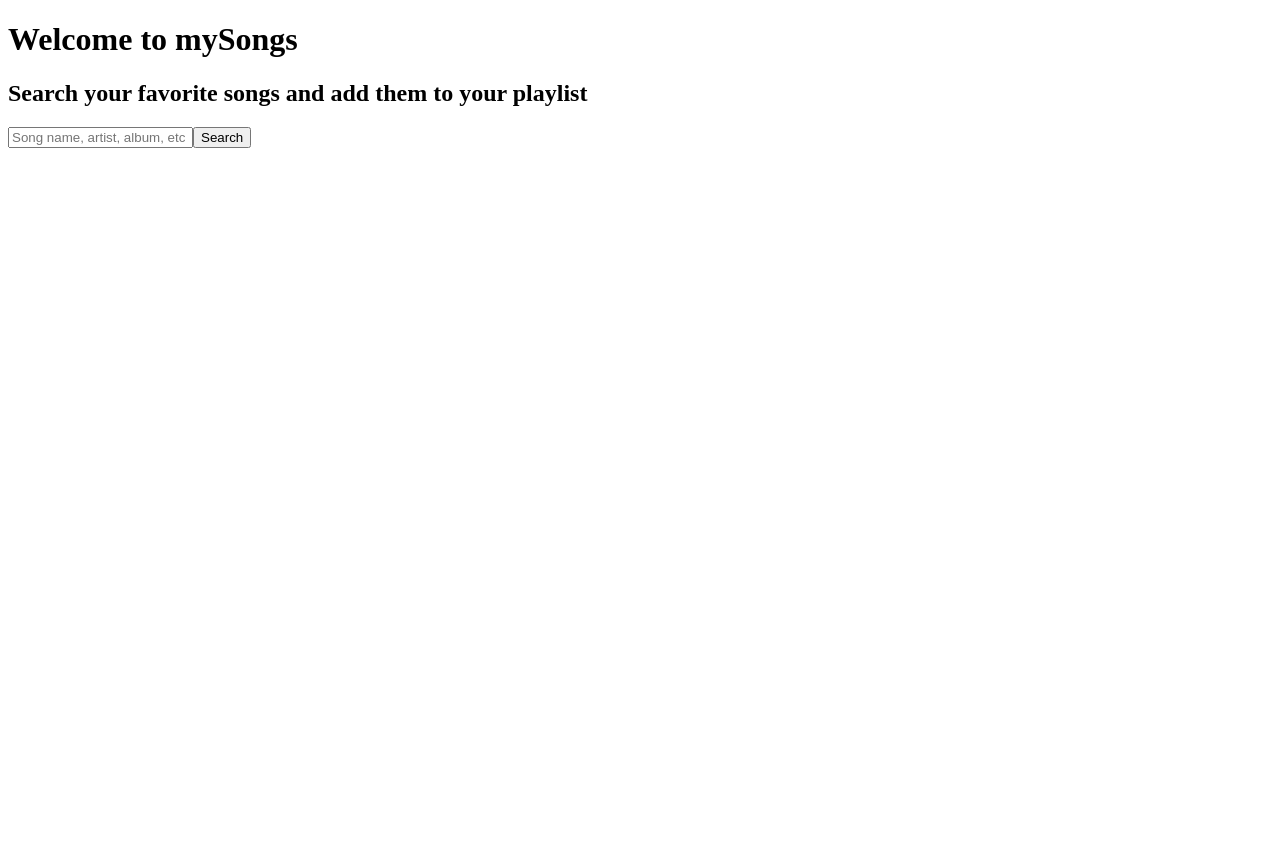
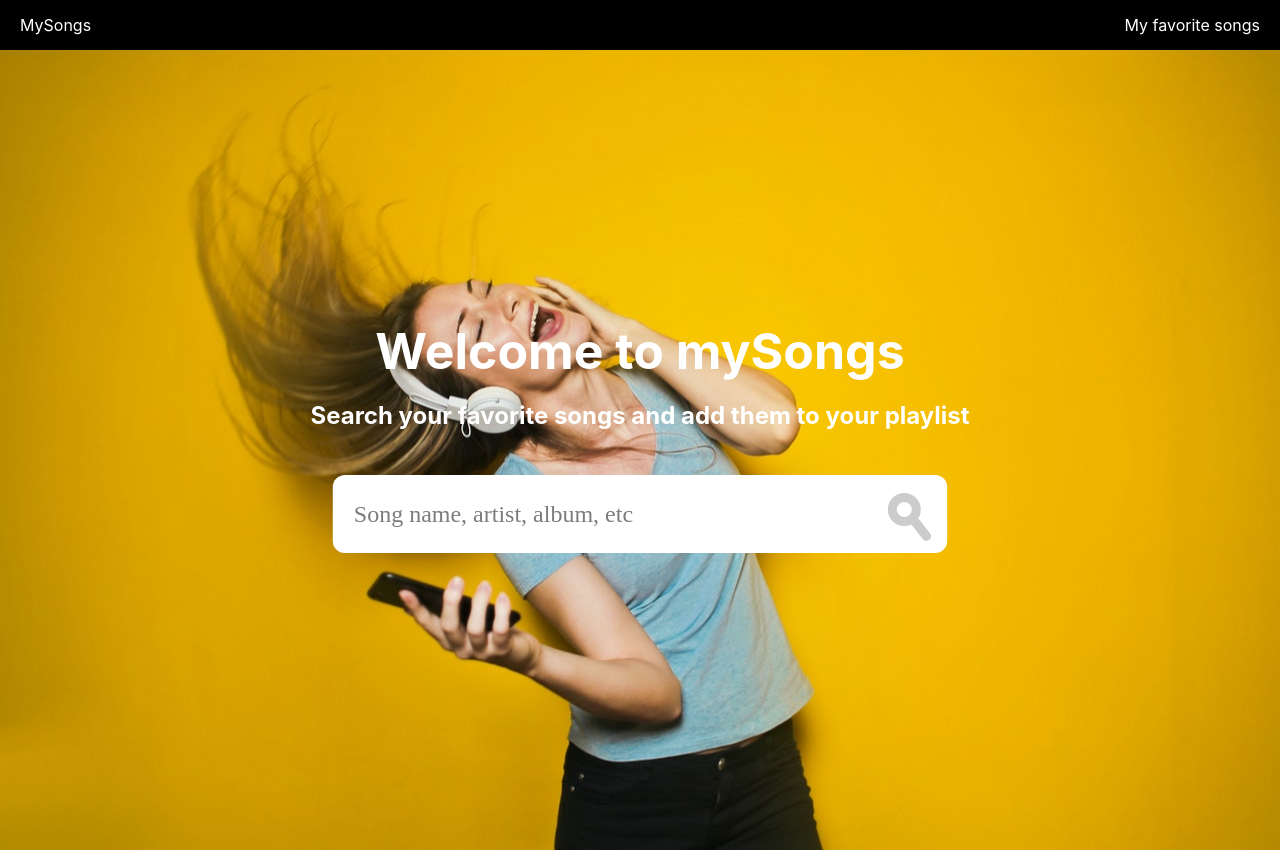
Before and after one commit to lcenriquez/my-songs, a Next.js app: page / in a window 1280 px wide. Shown: the top 852 px of the page. Before the commit the page ends 800 px from the top, so only its background shows below. Built offline with nearby package versions, Linux system fonts and the light colour scheme.

Commit message:
Add main search bar functionality

```diff
--- /dev/null
+++ b/components/Footer.jsx
@@ -0,0 +1,9 @@
+import Link from 'next/link'
+
+export default function Footer() {
+  return (
+    <footer>
+      <p>Made with ❤️ by <b>Luis Carlos Enríquez</b></p>
+    </footer>
+  );
+};
--- /dev/null
+++ b/components/Layout.jsx
@@ -0,0 +1,12 @@
+import Navbar from "./Navbar";
+import Footer from "./Footer";
+
+export default function Layout({ children }) {
+  return (
+    <>
+      <Navbar />
+      {children}
+      <Footer />
+    </>
+  );
+};
--- /dev/null
+++ b/components/MainSearchBar.jsx
@@ -0,0 +1,28 @@
+import style from '../styles/MainSearchBar.module.css';
+
+export default function MainSearchBar({ handleSubmit, setQuery }) {
+  function handleChange(event) {
+    setQuery(event.target.value)
+    if(event.target.value.length > 4) {
+      handleSubmit(event);
+    }
+  }
+
+  return (
+    <div id={style.cover}>
+      <form className={style.mainForm} onSubmit={(e) => handleSubmit(e)}>
+        <div className={style.tb}>
+          <div className={style.td}>
+            <input type="text" className={style.mainInput} placeholder="Search" placeholder="Song name, artist, album, etc" onChange={(e) => handleChange(e)} />
+          </div>
+          <div className={style.td} id={style.s_cover}>
+            <button className={style.mainButton} type="submit">
+              <div id={style.s_circle}></div>
+              <span></span>
+            </button>
+          </div>
+        </div>
+      </form>
+    </div>
+  );
+};
--- /dev/null
+++ b/components/Navbar.jsx
@@ -0,0 +1,17 @@
+import Link from 'next/link'
+import style from '../styles/Navbar.module.css';
+
+export default function Navbar() {
+  return (
+    <nav className={style.mainNav}>
+      <div>
+        <Link href='/'>
+          <a><span>MySongs</span></a>
+        </Link>
+      </div>
+      <div className={style.navItems}>
+        <a>My favorite songs</a>
+      </div>
+    </nav>
+  );
+};
--- a/components/SearchResults.jsx
+++ b/components/SearchResults.jsx
@@ -1,18 +1,19 @@
 import Link from 'next/link'
+import style from '../styles/SearchResults.module.css';
 
 export default function SearchResults({ results }) {
   let resultList = results.map(result => {
     console.log(result);
     return (
       <div key={result.result.id}>
-        <Link href={result.result.api_path}><a>{result.result.full_title}</a></Link>
+        <Link href={result.result.api_path}><li><a>{result.result.full_title}</a></li></Link>
       </div>
     );
   })
 
   return (
-    <div>
+    <ul className={style.suggestions}>
       { resultList }
-    </div>
+    </ul>
   );
 };
--- /dev/null
+++ b/pages/_app.js
@@ -0,0 +1,10 @@
+import Layout from '../components/Layout';
+import '../styles/globals.css';
+
+export default function MyApp({ Component, pageProps }) {
+  return (
+    <Layout>
+      <Component {...pageProps} />
+    </Layout>
+  )
+}
--- a/pages/index.js
+++ b/pages/index.js
@@ -1,5 +1,7 @@
 import { useState } from "react";
+import MainSearchBar from "../components/MainSearchBar";
 import SearchResults from "../components/SearchResults";
+import style from '../styles/Home.module.css';
 
 export default function Home() {
   const [ query, setQuery ] = useState('');
@@ -12,13 +14,19 @@ export default function Home() {
 
   return (
     <div>
-      <h1>Welcome to mySongs</h1>
-      <h2>Search your favorite songs and add them to your playlist</h2>
-      <form>
-        <input type="text" name="name" placeholder="Song name, artist, album, etc" onChange={(e) => setQuery(e.target.value)} />
-        <button onClick={(e) => handleSubmit(e)}>Search</button>
-      </form>
-      { results ? <SearchResults results={results} /> : null }
+      <div className={style.banner}>
+        <h1>Welcome to mySongs</h1>
+        <h2>Search your favorite songs and add them to your playlist</h2>
+        <div className={style.search}>
+          <MainSearchBar handleSubmit={handleSubmit} setQuery={setQuery} />
+          { results ? <SearchResults results={results} /> : null }
+        </div>
+      </div>
+      <div className="container">
+        <h1>Finding lyrics has never been easier</h1>
+        <h3>Lookup any song you want</h3>
+        <p>This is the right place for music lovers</p>
+      </div>
     </div>
   );
 };
--- a/styles/Home.module.css
+++ b/styles/Home.module.css
@@ -1,116 +1,31 @@
-.container {
-  padding: 0 2rem;
-}
 
-.main {
-  min-height: 100vh;
-  padding: 4rem 0;
-  flex: 1;
+.banner {
+  height: 100vh;
   display: flex;
   flex-direction: column;
   justify-content: center;
   align-items: center;
+  color: white;
+  background-image: url('../public/music.jpg');
+  background-repeat: no-repeat;
+  background-size: cover;
+  background-position: center;
 }
 
-.footer {
-  display: flex;
-  flex: 1;
-  padding: 2rem 0;
-  border-top: 1px solid #eaeaea;
-  justify-content: center;
-  align-items: center;
+.banner h1 {
+  padding: 0;
+  margin: 0;
+  position: relative;
+  text-decoration: solid;
+  font-size: 50px;
 }
 
-.footer a {
-  display: flex;
-  justify-content: center;
-  align-items: center;
-  flex-grow: 1;
+.banner h2 {
+  position: relative;
 }
 
-.title a {
-  color: #0070f3;
-  text-decoration: none;
+.search {
+  width: 80vw;
+  display: flex;
+  flex-direction: column;
 }
-
-.title a:hover,
-.title a:focus,
-.title a:active {
-  text-decoration: underline;
-}
-
-.title {
-  margin: 0;
-  line-height: 1.15;
-  font-size: 4rem;
-}
-
-.title,
-.description {
-  text-align: center;
-}
-
-.description {
-  margin: 4rem 0;
-  line-height: 1.5;
-  font-size: 1.5rem;
-}
-
-.code {
-  background: #fafafa;
-  border-radius: 5px;
-  padding: 0.75rem;
-  font-size: 1.1rem;
-  font-family: Menlo, Monaco, Lucida Console, Liberation Mono, DejaVu Sans Mono,
-    Bitstream Vera Sans Mono, Courier New, monospace;
-}
-
-.grid {
-  display: flex;
-  align-items: center;
-  justify-content: center;
-  flex-wrap: wrap;
-  max-width: 800px;
-}
-
-.card {
-  margin: 1rem;
-  padding: 1.5rem;
-  text-align: left;
-  color: inherit;
-  text-decoration: none;
-  border: 1px solid #eaeaea;
-  border-radius: 10px;
-  transition: color 0.15s ease, border-color 0.15s ease;
-  max-width: 300px;
-}
-
-.card:hover,
-.card:focus,
-.card:active {
-  color: #0070f3;
-  border-color: #0070f3;
-}
-
-.card h2 {
-  margin: 0 0 1rem 0;
-  font-size: 1.5rem;
-}
-
-.card p {
-  margin: 0;
-  font-size: 1.25rem;
-  line-height: 1.5;
-}
-
-.logo {
-  height: 1em;
-  margin-left: 0.5rem;
-}
-
-@media (max-width: 600px) {
-  .grid {
-    width: 100%;
-    flex-direction: column;
-  }
-}
--- /dev/null
+++ b/styles/MainSearchBar.module.css
@@ -0,0 +1,131 @@
+.tb {
+  display: table;
+  width: 100%;
+}
+
+.td {
+  display: table-cell;
+  vertical-align: middle;
+}
+
+.mainInput,
+.mainButton {
+  outline: none;
+  color: #ccc;
+  font-family: Nunito;
+  padding: 0;
+  margin: 0;
+  border: 0;
+  background-color: transparent;
+}
+
+#cover {
+  padding: 35px;
+  background-color: white;
+  border-radius: 20px;
+  transform: scale(0.6);
+}
+
+.mainForm {
+  height: 60px;
+}
+
+.mainInput {
+  width: 100%;
+  height: 60px;
+  font-size: 40px;
+  line-height: 1;
+  color: rgb(58, 58, 58);
+}
+
+.mainInput::placeholder {
+  color: rgb(124, 124, 124);
+}
+
+#s_cover {
+  width: 1px;
+  padding-left: 35px;
+}
+
+.mainButton {
+  position: relative;
+  display: block;
+  width: 84px;
+  height: 60px;
+  cursor: pointer;
+}
+
+#s_circle {
+  position: relative;
+  top: -8px;
+  left: 20px;
+  width: 55px;
+  height: 55px;
+  margin-top: 0;
+  border-width: 15px;
+  border: 15px solid #ccc;
+  background-color: transparent;
+  border-radius: 50%;
+  transition: 0.5s ease all;
+}
+
+.mainButton span {
+  position: absolute;
+  top: 68px;
+  left: 43px;
+  display: block;
+  width: 45px;
+  height: 15px;
+  background-color: transparent;
+  border-radius: 10px;
+  transform: rotateZ(52deg);
+  transition: 0.5s ease all;
+}
+
+.mainButton span:before,
+.mainButton span:after {
+  content: "";
+  position: absolute;
+  bottom: 20px;
+  right: 10px;
+  width: 45px;
+  height: 15px;
+  background-color: #ccc;
+  border-radius: 10px;
+  transform: rotateZ(0);
+  transition: 0.5s ease all;
+}
+
+#s_cover:hover #s_circle {
+  top: -1px;
+  left: 0;
+  width: 67px;
+  height: 15px;
+  border-width: 0;
+  background-color: #ccc;
+  border-radius: 20px;
+}
+
+#s_cover:hover span {
+  top: 50%;
+  left: 56px;
+  width: 25px;
+  margin-top: -9px;
+  transform: rotateZ(0);
+}
+
+#s_cover:hover button span:before {
+  bottom: 11px;
+  transform: rotateZ(52deg);
+}
+
+#s_cover:hover button span:after {
+  bottom: -11px;
+  transform: rotateZ(-52deg);
+}
+#s_cover:hover button span:before,
+#s_cover:hover button span:after {
+  right: -6px;
+  width: 40px;
+  background-color: #ccc;
+}
--- /dev/null
+++ b/styles/Navbar.module.css
@@ -0,0 +1,14 @@
+.mainNav {
+  display: flex;
+  justify-content: space-between;
+  align-items: center;
+  height: 50px;
+  background-color: black;
+  color: white;
+  padding: 20px;
+}
+
+.navItems {
+  display: flex;
+  gap: 10px;
+}
--- /dev/null
+++ b/styles/SearchResults.module.css
@@ -0,0 +1,33 @@
+ul.suggestions{
+  background-color: white;
+  color: black;
+  border:1px solid #ccc;
+  height:auto;
+  padding:0px;
+  margin: 0px;
+  margin-top: -30px;
+  width: 60%;
+  align-self: center;
+  z-index: 0;
+  border-radius: 5px;
+ }
+ /* if you want style so that's why i use "li a" also */
+ ul.suggestions li,
+ ul.suggestions li a{
+  background-color:#fff;
+  color:#000;
+  font-size:12px; /* according to your requirement */
+  font-family:arial;
+  font-weight:normal;
+  padding:0 10px;
+  margin:0px;
+  line-height:30px; /* according to your requirement */
+  display:block;
+  cursor:pointer;
+ }
+ ul.suggestions li:hover,
+ ul.suggestions li a:hover{
+  background-color:#ccc;
+  color:#000;
+  text-decoration:normal;
+ }
--- a/styles/globals.css
+++ b/styles/globals.css
@@ -11,6 +11,126 @@ a {
   text-decoration: none;
 }
 
+.container {
+  padding: 0 2rem;
+}
+
 * {
   box-sizing: border-box;
 }
+
+
+.main {
+  min-height: 100vh;
+  padding: 4rem 0;
+  flex: 1;
+  display: flex;
+  flex-direction: column;
+  justify-content: center;
+  align-items: center;
+}
+
+footer {
+  color: white;
+  background-color: black;
+  display: flex;
+  flex: 1;
+  padding: 2rem 0;
+  border-top: 1px solid #eaeaea;
+  justify-content: center;
+  align-items: center;
+}
+
+footer a {
+  display: flex;
+  justify-content: center;
+  align-items: center;
+  flex-grow: 1;
+}
+
+.title a {
+  color: #0070f3;
+  text-decoration: none;
+}
+
+.title a:hover,
+.title a:focus,
+.title a:active {
+  text-decoration: underline;
+}
+
+.title {
+  margin: 0;
+  line-height: 1.15;
+  font-size: 4rem;
+}
+
+.title,
+.description {
+  text-align: center;
+}
+
+.description {
+  margin: 4rem 0;
+  line-height: 1.5;
+  font-size: 1.5rem;
+}
+
+.code {
+  background: #fafafa;
+  border-radius: 5px;
+  padding: 0.75rem;
+  font-size: 1.1rem;
+  font-family: Menlo, Monaco, Lucida Console, Liberation Mono, DejaVu Sans Mono,
+    Bitstream Vera Sans Mono, Courier New, monospace;
+}
+
+.grid {
+  display: flex;
+  align-items: center;
+  justify-content: center;
+  flex-wrap: wrap;
+  max-width: 800px;
+}
+
+.card {
+  margin: 1rem;
+  padding: 1.5rem;
+  text-align: left;
+  color: inherit;
+  text-decoration: none;
+  border: 1px solid #eaeaea;
+  border-radius: 10px;
+  transition: color 0.15s ease, border-color 0.15s ease;
+  max-width: 300px;
+}
+
+.card:hover,
+.card:focus,
+.card:active {
+  color: #0070f3;
+  border-color: #0070f3;
+}
+
+.card h2 {
+  margin: 0 0 1rem 0;
+  font-size: 1.5rem;
+}
+
+.card p {
+  margin: 0;
+  font-size: 1.25rem;
+  line-height: 1.5;
+}
+
+.logo {
+  height: 1em;
+  margin-left: 0.5rem;
+}
+
+@media (max-width: 600px) {
+  .grid {
+    width: 100%;
+    flex-direction: column;
+  }
+}
```
Also changed, not shown: public/music.jpg (added).
